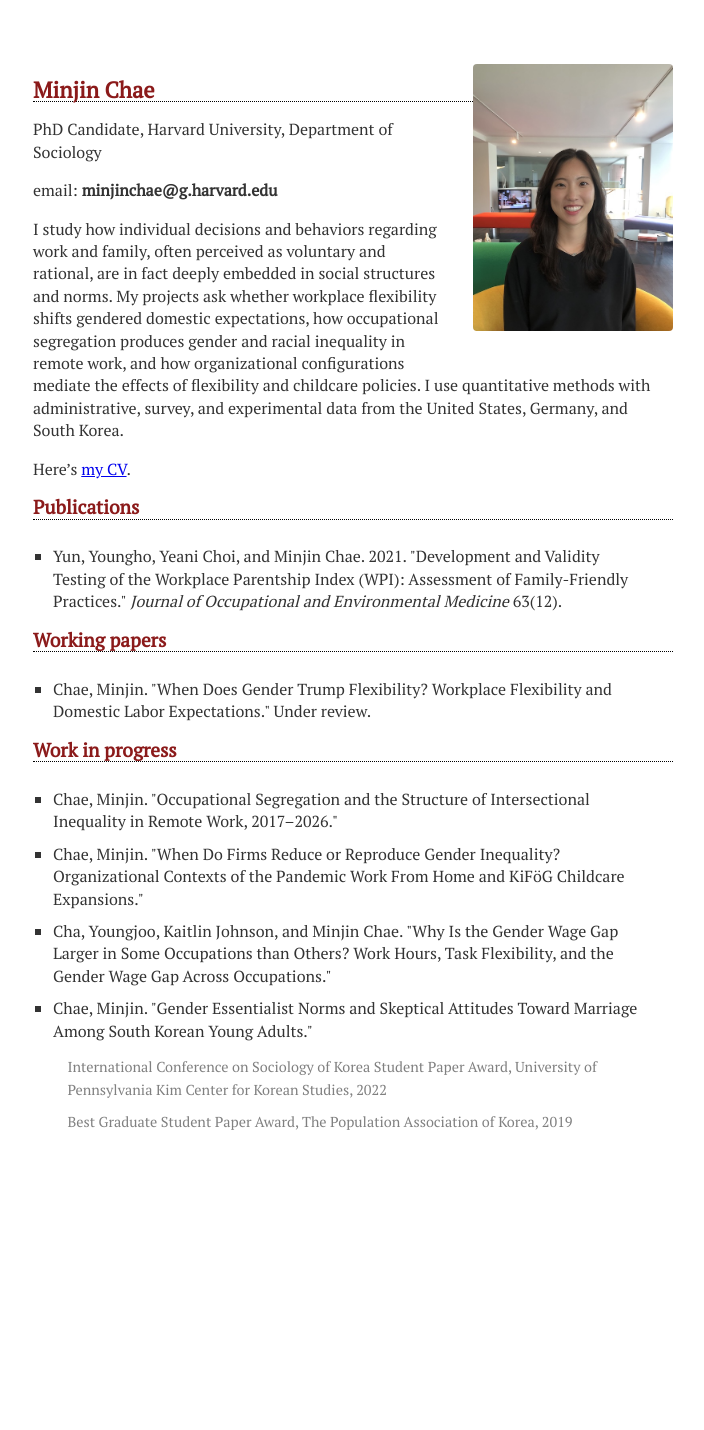
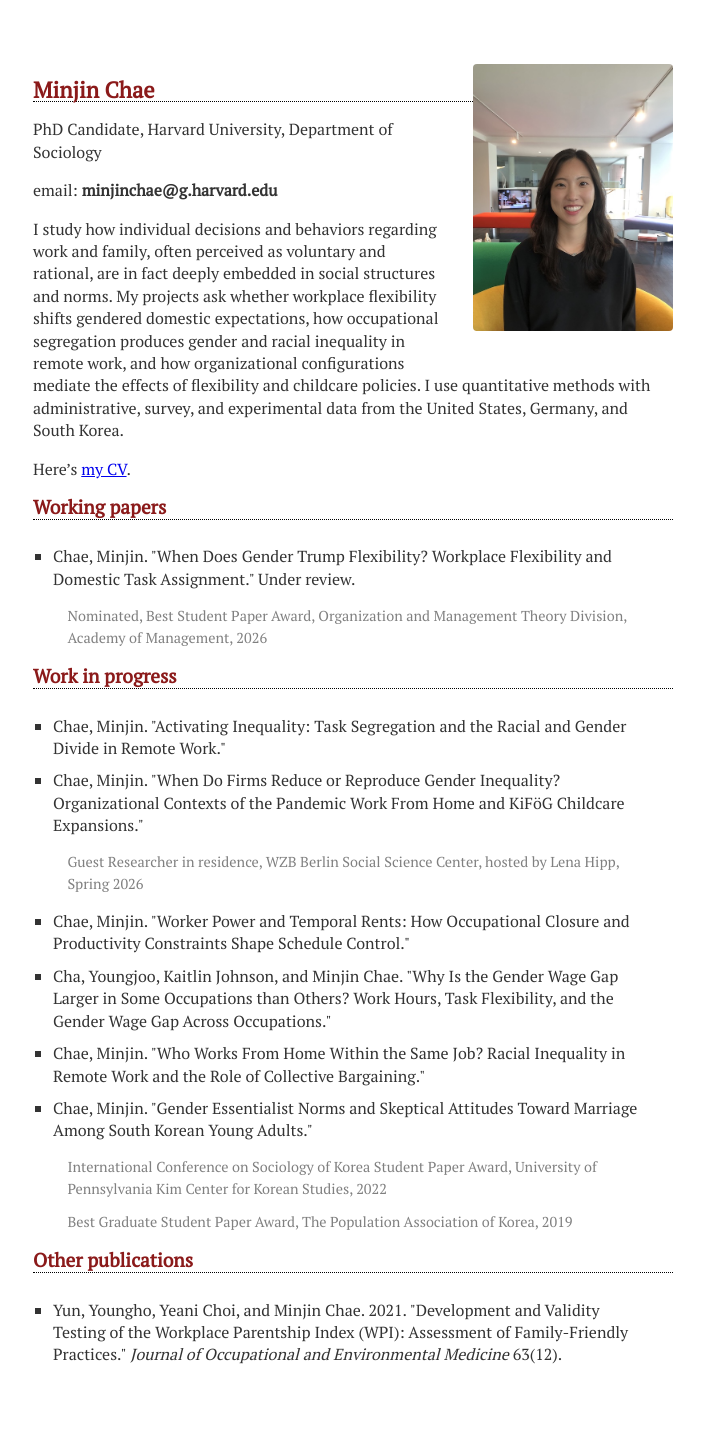
Before and after one commit to chaeminjin/chaeminjin.github.io, a Jekyll site: the page built from index.md, in a window 1280 px wide. Shown: the whole page, without its empty margins (287-991 px from the left). Built offline with Jekyll 4.4.1, drawn with Linux system fonts in a browser that asks for light colours; before the commit the page ends 1202 px from its top, so only the background shows below that.

Commit message:
Align site and CV with updated management CV
Update paper titles to match the current CV, add new papers and awards,
and swap in the management CV.

index.md:
- Working paper retitled to '...Domestic Task Assignment'; add AOM OMT
  Best Student Paper nomination
- Retitle remote-work paper to 'Activating Inequality: Task Segregation
  and the Racial and Gender Divide in Remote Work'
- Add WZB Berlin residence note under the firms paper
- Add two new work-in-progress papers (Worker Power and Temporal Rents;
  Who Works From Home Within the Same Job)
- Move JOEM paper from Publications to Other publications at the end

CV: replace Chae_CV.{tex,pdf} with the management version (5 pages,
432 William James Hall, dissertation title, expanded Honors and
Fellowships sections).

Co-Authored-By: Claude Opus 4.7 (1M context) <noreply@anthropic.com>

```diff
--- a/index.md
+++ b/index.md
@@ -17,24 +17,28 @@ I study how individual decisions and behaviors regarding work and family, often
 
 Here's [my CV](Chae_CV.pdf).
 
-## Publications
-
-<ul class="publications">
-  <li>Yun, Youngho, Yeani Choi, and Minjin Chae. 2021. "Development and Validity Testing of the Workplace Parentship Index (WPI): Assessment of Family-Friendly Practices." <i>Journal of Occupational and Environmental Medicine</i> 63(12).</li>
-</ul>
-
 ## Working papers
 
 <ul class="publications">
-  <li>Chae, Minjin. "When Does Gender Trump Flexibility? Workplace Flexibility and Domestic Labor Expectations." Under review.</li>
+  <li>Chae, Minjin. "When Does Gender Trump Flexibility? Workplace Flexibility and Domestic Task Assignment." Under review.
+    <ul class="award">
+      <li>Nominated, Best Student Paper Award, Organization and Management Theory Division, Academy of Management, 2026</li>
+    </ul>
+  </li>
 </ul>
 
 ## Work in progress
 
 <ul class="publications">
-  <li>Chae, Minjin. "Occupational Segregation and the Structure of Intersectional Inequality in Remote Work, 2017&ndash;2026."</li>
-  <li>Chae, Minjin. "When Do Firms Reduce or Reproduce Gender Inequality? Organizational Contexts of the Pandemic Work From Home and KiF&ouml;G Childcare Expansions."</li>
+  <li>Chae, Minjin. "Activating Inequality: Task Segregation and the Racial and Gender Divide in Remote Work."</li>
+  <li>Chae, Minjin. "When Do Firms Reduce or Reproduce Gender Inequality? Organizational Contexts of the Pandemic Work From Home and KiF&ouml;G Childcare Expansions."
+    <ul class="award">
+      <li>Guest Researcher in residence, WZB Berlin Social Science Center, hosted by Lena Hipp, Spring 2026</li>
+    </ul>
+  </li>
+  <li>Chae, Minjin. "Worker Power and Temporal Rents: How Occupational Closure and Productivity Constraints Shape Schedule Control."</li>
   <li>Cha, Youngjoo, Kaitlin Johnson, and Minjin Chae. "Why Is the Gender Wage Gap Larger in Some Occupations than Others? Work Hours, Task Flexibility, and the Gender Wage Gap Across Occupations."</li>
+  <li>Chae, Minjin. "Who Works From Home Within the Same Job? Racial Inequality in Remote Work and the Role of Collective Bargaining."</li>
   <li>Chae, Minjin. "Gender Essentialist Norms and Skeptical Attitudes Toward Marriage Among South Korean Young Adults."
     <ul class="award">
       <li>International Conference on Sociology of Korea Student Paper Award, University of Pennsylvania Kim Center for Korean Studies, 2022</li>
@@ -42,3 +46,9 @@ Here's [my CV](Chae_CV.pdf).
     </ul>
   </li>
 </ul>
+
+## Other publications
+
+<ul class="publications">
+  <li>Yun, Youngho, Yeani Choi, and Minjin Chae. 2021. "Development and Validity Testing of the Workplace Parentship Index (WPI): Assessment of Family-Friendly Practices." <i>Journal of Occupational and Environmental Medicine</i> 63(12).</li>
+</ul>
```
Also changed, not shown: 2 other files.
